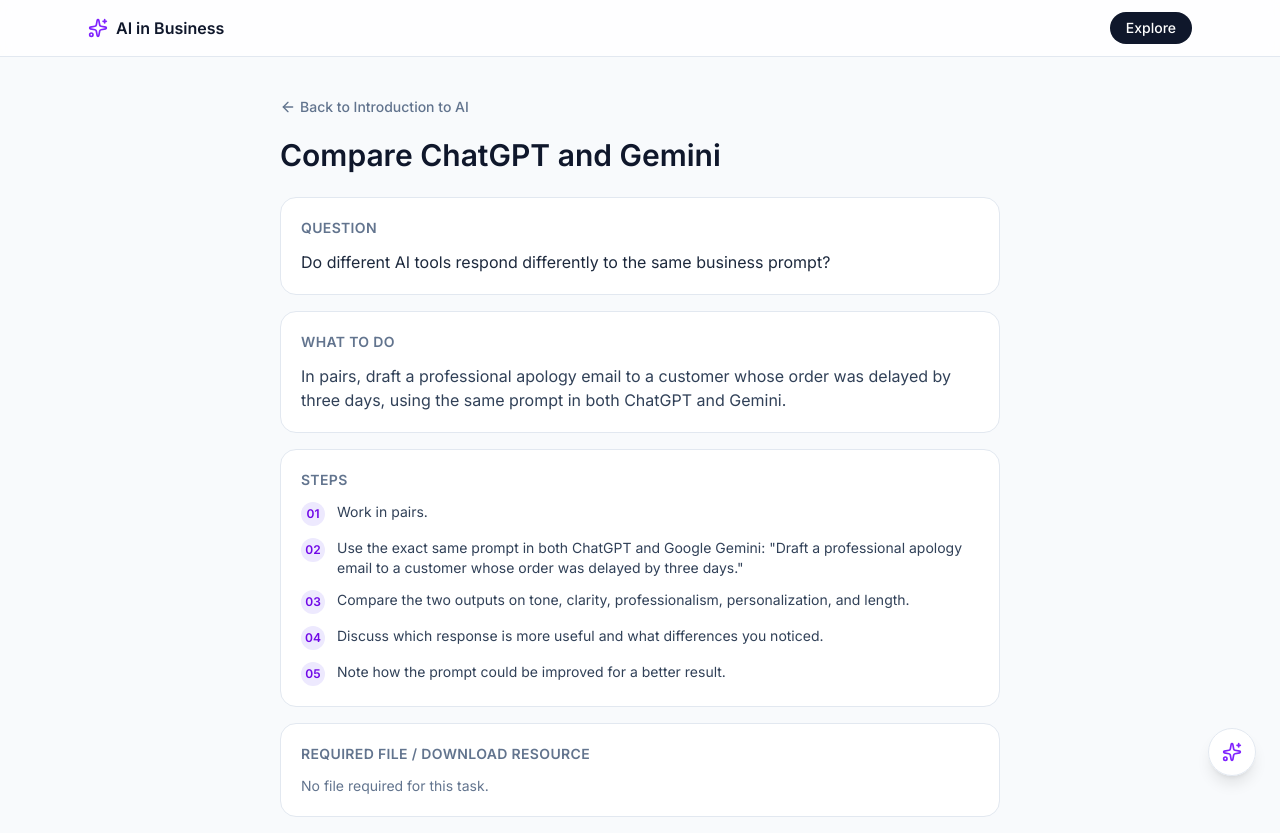
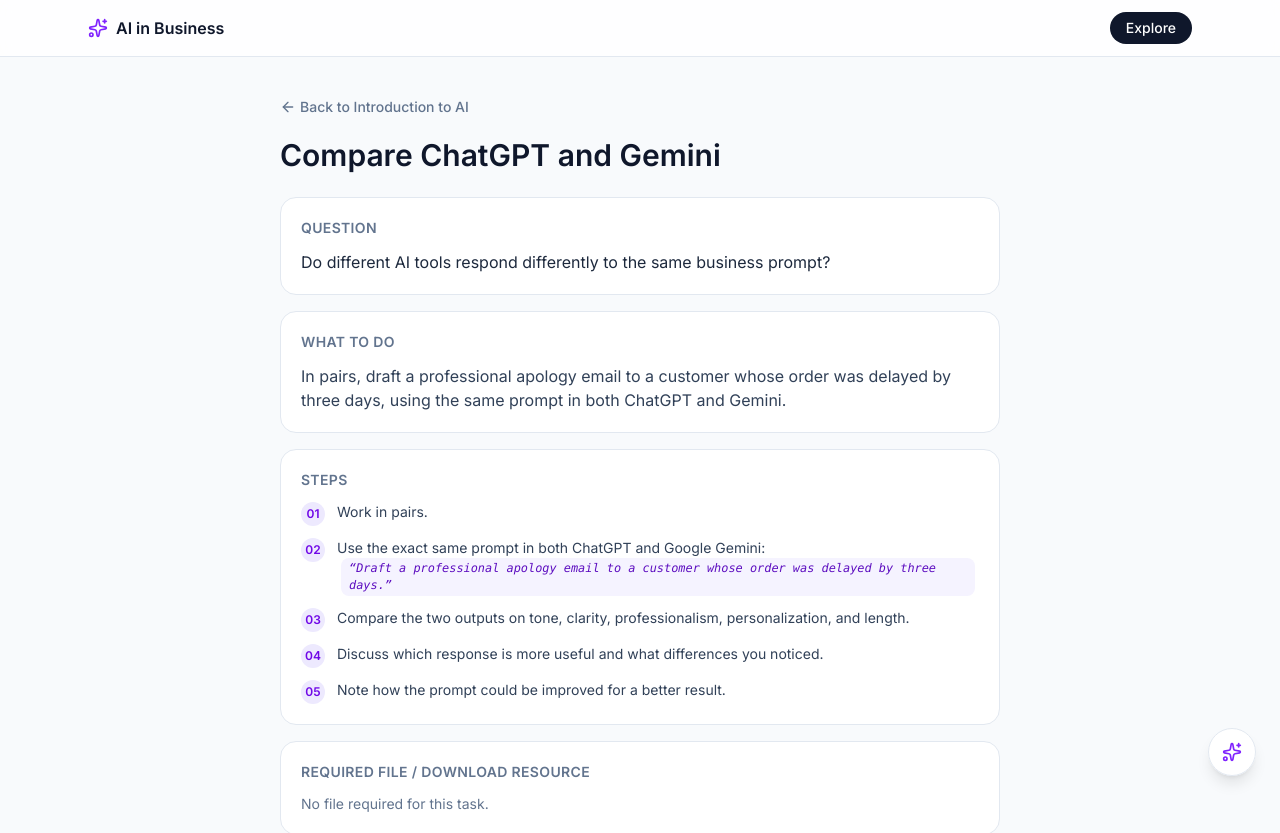
Before and after one commit to Aman-0402/AI-World, a React (Vite) app: page /task/1 in a window 1280 px wide. Shown: the top 833 px of the page. Built offline with nearby package versions, Linux system fonts and the light colour scheme.

Commit message:
Style quoted prompt text as a distinct, non-copyable chip
Any "quoted text" inside a step now renders as its own violet
monospace/italic chip instead of blending into the paragraph, with
user-select disabled and copy/context-menu blocked so students type
the prompt themselves instead of pasting it.

```diff
--- a/src/components/StepList.jsx
+++ b/src/components/StepList.jsx
@@ -1,3 +1,20 @@
+function renderStepText(step) {
+  const parts = step.split(/"([^"]+)"/g)
+  return parts.map((part, i) => {
+    if (i % 2 === 0) return part
+    return (
+      <span
+        key={i}
+        className="prompt-text mx-1 inline-block select-none rounded-lg bg-violet-50 px-2 py-0.5 font-mono text-[0.85em] italic text-violet-800"
+        onCopy={(e) => e.preventDefault()}
+        onContextMenu={(e) => e.preventDefault()}
+      >
+        &ldquo;{part}&rdquo;
+      </span>
+    )
+  })
+}
+
 export default function StepList({ steps }) {
   return (
     <ol className="space-y-3">
@@ -6,7 +23,7 @@ export default function StepList({ steps }) {
           <span className="flex h-6 w-6 shrink-0 items-center justify-center rounded-full bg-violet-100 text-xs font-semibold text-violet-700">
             {String(i + 1).padStart(2, '0')}
           </span>
-          <span className="text-sm text-slate-700">{step}</span>
+          <span className="text-sm text-slate-700">{renderStepText(step)}</span>
         </li>
       ))}
     </ol>
```
